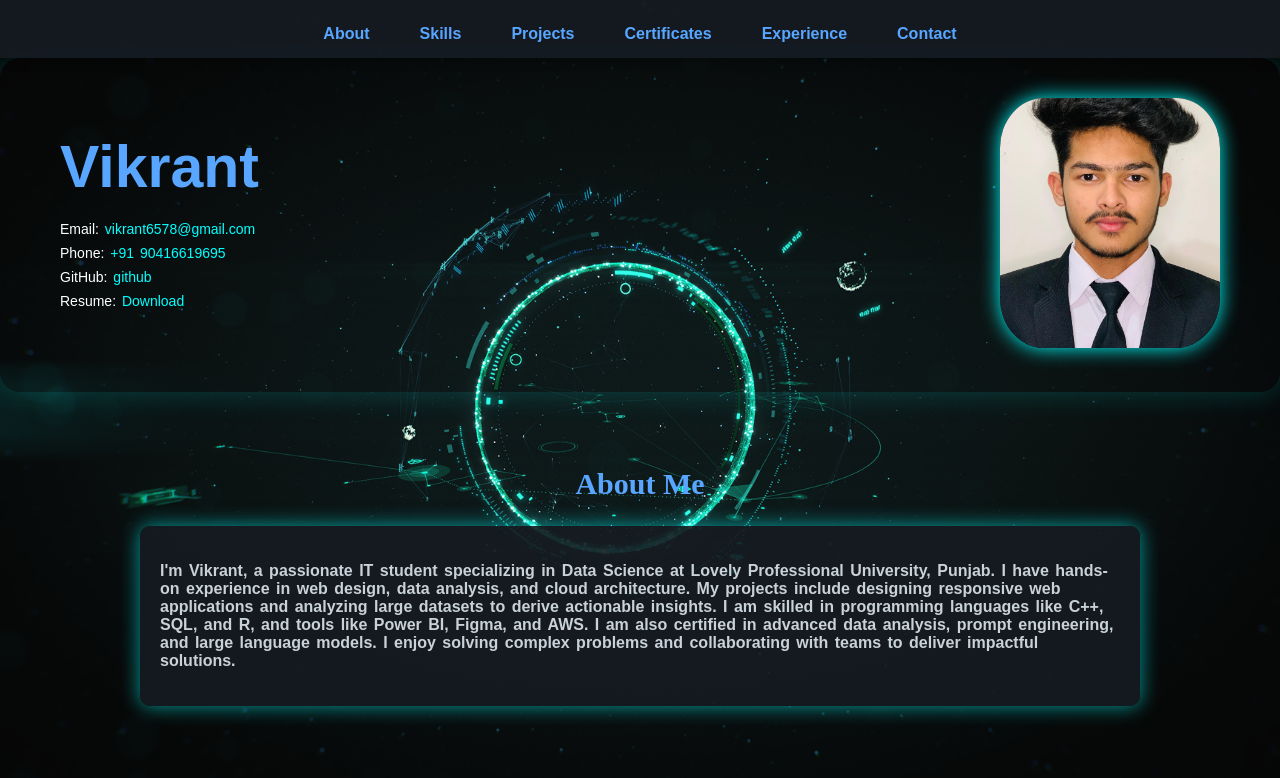
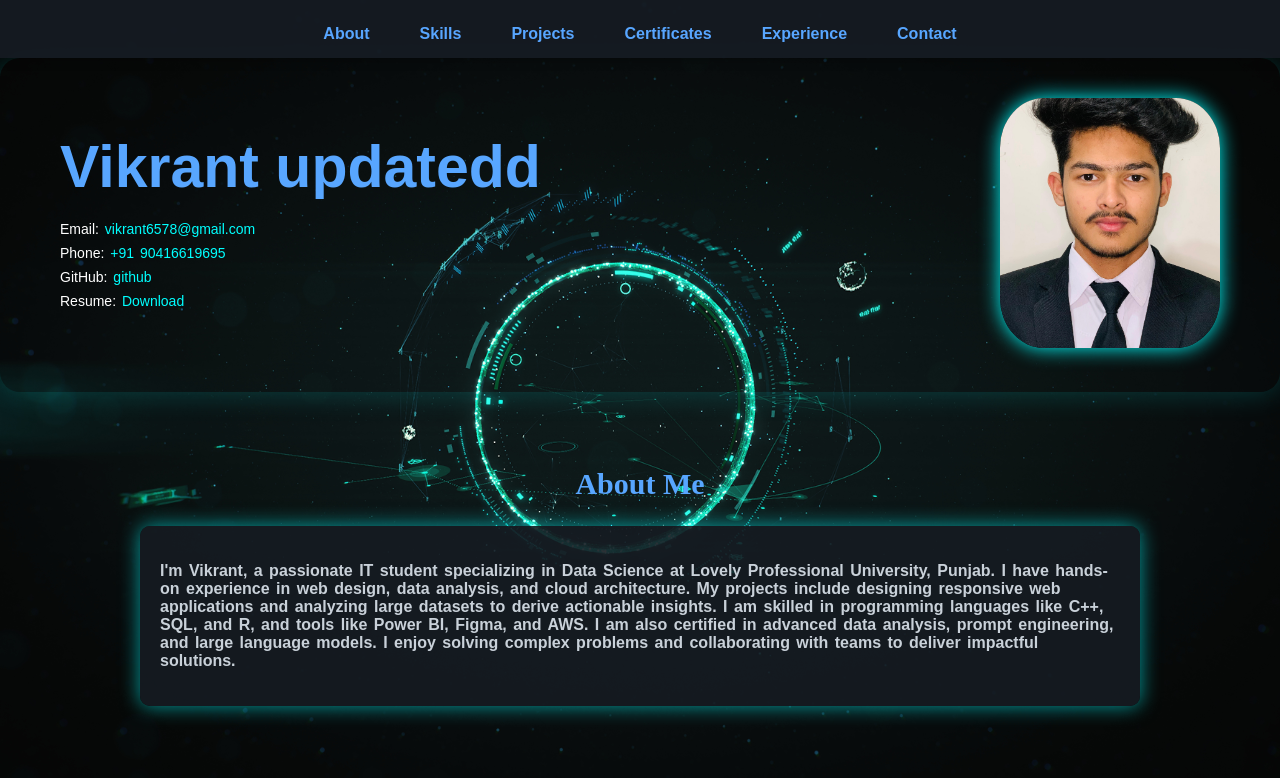
Before and after one commit to Vikrant657/portfolio, a plain HTML site: page index.html in a window 1280 px wide. Shown: the top 778 px of the page. Drawn offline with Linux system fonts and the light colour scheme.

Commit message:
Update index.html

```diff
--- a/index.html
+++ b/index.html
@@ -39,7 +39,7 @@
     </header>
     <section class="banner">
         <div class="banner-left">
-          <h1 class="banner-name">Vikrant</h1>
+          <h1 class="banner-name">Vikrant updatedd </h1>
           <p>Email: <a href="mailto:vikrant6578@gmail.com">vikrant6578@gmail.com</a></p>
           <p>Phone: <a href="tel:+91-9041619695">+91 90416619695</a></p>
           <p>GitHub: <a href="https://github.com/vikrant6578" target="_blank">github</a></p>
```
